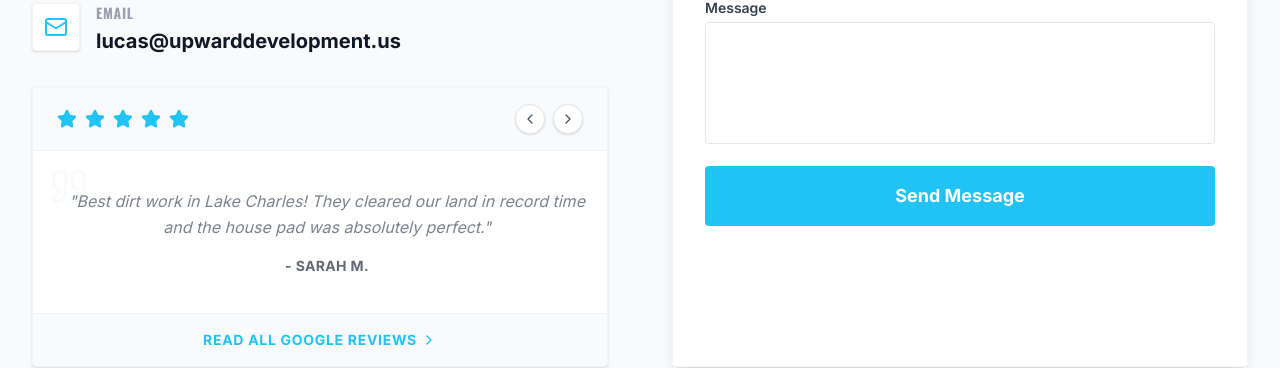
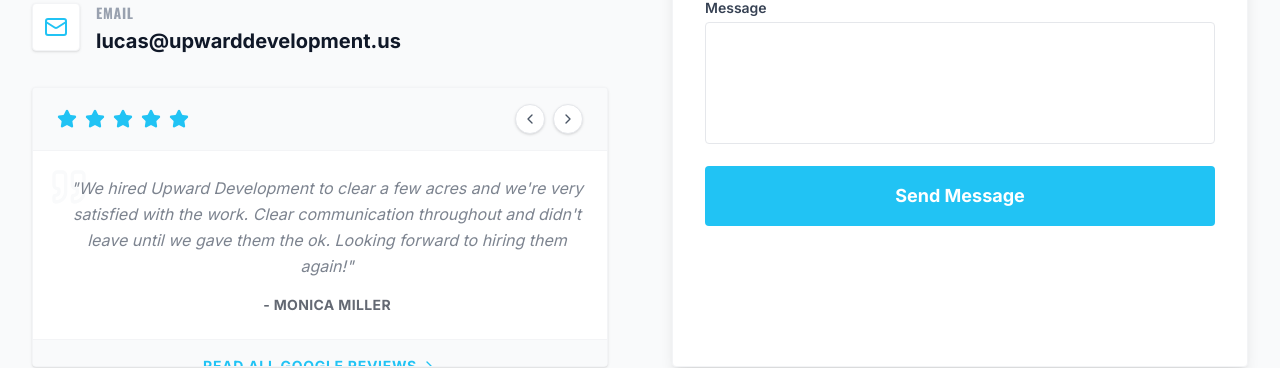
Before and after one commit to Founditmarketing/upward-development, a React (Vite) app: page / in a window 1280 px wide. Shown: the part 3462-3830 px from the top of the page. Built offline with nearby package versions, Linux system fonts and the light colour scheme.

Commit message:
Replace fictitious reviews with 5 real verified Google reviews from Upward Development LLC clients

```diff
--- a/src/components/ReviewSlider.tsx
+++ b/src/components/ReviewSlider.tsx
@@ -5,19 +5,29 @@ import { motion, AnimatePresence } from 'motion/react';
 const REVIEWS = [
   {
     id: 1,
-    text: "Upward Development completely transformed our property. The steel building was erected seamlessly and the team is highly professional.",
-    author: "John D.",
+    text: "Lucas is exceptional: attentive, respectful, and genuinely invested in the outcome. He approaches your project like it's personal to him, which builds tremendous trust and peace of mind. They treat every project with care and attention to detail, as if it were their own.",
+    author: "Allen Burleson",
   },
   {
     id: 2,
-    text: "Best dirt work in Lake Charles! They cleared our land in record time and the house pad was absolutely perfect.",
-    author: "Sarah M.",
+    text: "We hired Upward Development to clear a few acres and we're very satisfied with the work. Clear communication throughout and didn't leave until we gave them the ok. Looking forward to hiring them again!",
+    author: "Monica Miller",
   },
   {
     id: 3,
-    text: "Their communication and reliability are unmatched. Finding dependable contractors can be tough, but they earned every one of these 5 stars.",
-    author: "Michael R.",
-  }
+    text: "We used Upward Development to head up a million dollar addition to an event venue we own in south Lake Charles. They were wonderful to work with. They got there early and stayed late. Before they would make any changes to our original plans they made sure we knew the cost involved.",
+    author: "DeWanna Tarver",
+  },
+  {
+    id: 4,
+    text: "I hired Upward Development to build a shop for me. They met every time line that they promised me. Their quality of work definitely did not disappoint. Their price beat everyone around. Very professional and took time to explain anything that I had questions about.",
+    author: "Joshua Daniels",
+  },
+  {
+    id: 5,
+    text: "An amazing group of hard workers that are exceptional in their quality of work and in getting the job done in a timely manner. You do not have to stand over them to make sure they're doing what they are supposed to be doing, and they take much pride in their work.",
+    author: "Z Bellemin",
+  },
 ];
 
 export default function ReviewSlider() {
```
